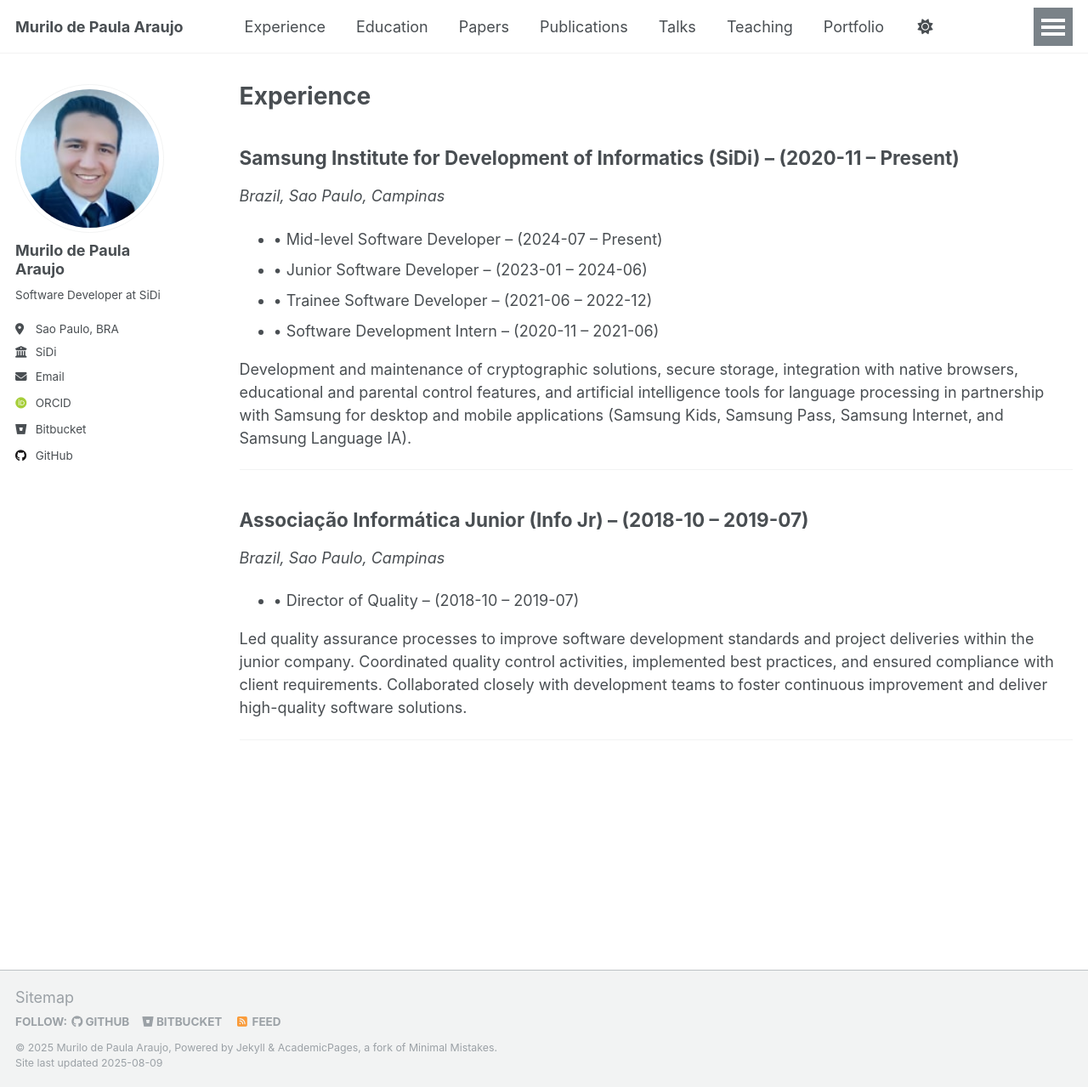
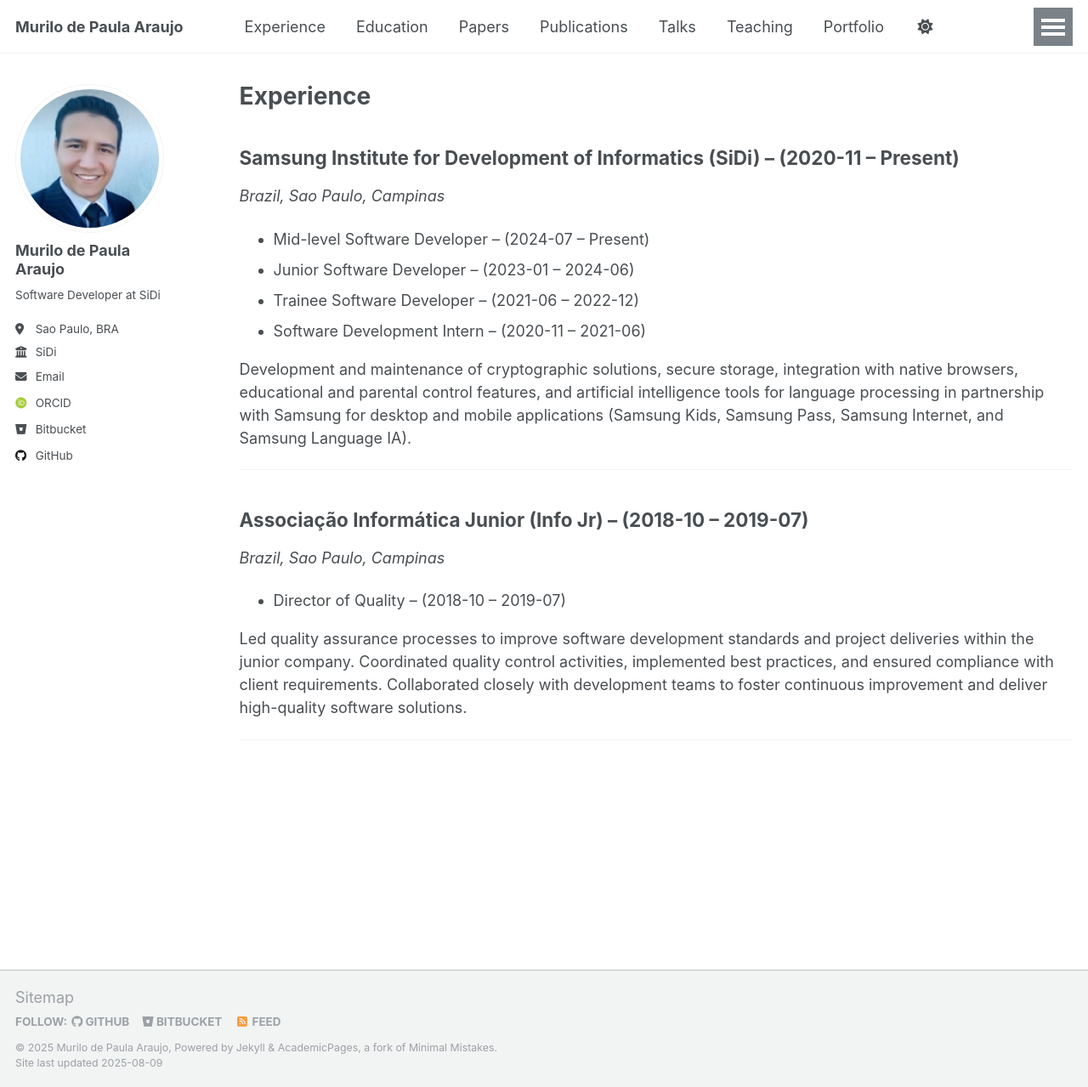
Before and after one commit to murilodepa/murilodepa.github.io, a Jekyll site: the page built from _pages/experience.md, in a window 1280 px wide and 1279 px high. Shown: the whole window at 85% size. Built offline with Jekyll 4.4.1, drawn with Linux system fonts in a browser that asks for light colours; some web fonts are replaced; a script that is not in the unit is left out.

Commit message:
Update experience.md

```diff
--- a/_pages/experience.md
+++ b/_pages/experience.md
@@ -18,7 +18,7 @@ author_profile: true
     <ul>
       {% for position in company.positions %}
       <li>
-        • {{ position.title }} – ({{ position.start_date | date: "%b %Y" }} –
+        {{ position.title }} – ({{ position.start_date | date: "%b %Y" }} –
         {% if position.end_date == "present" %}Present{% else %}{{ position.end_date | date: "%b %Y" }}{% endif %})
       </li>
       {% endfor %}
```
